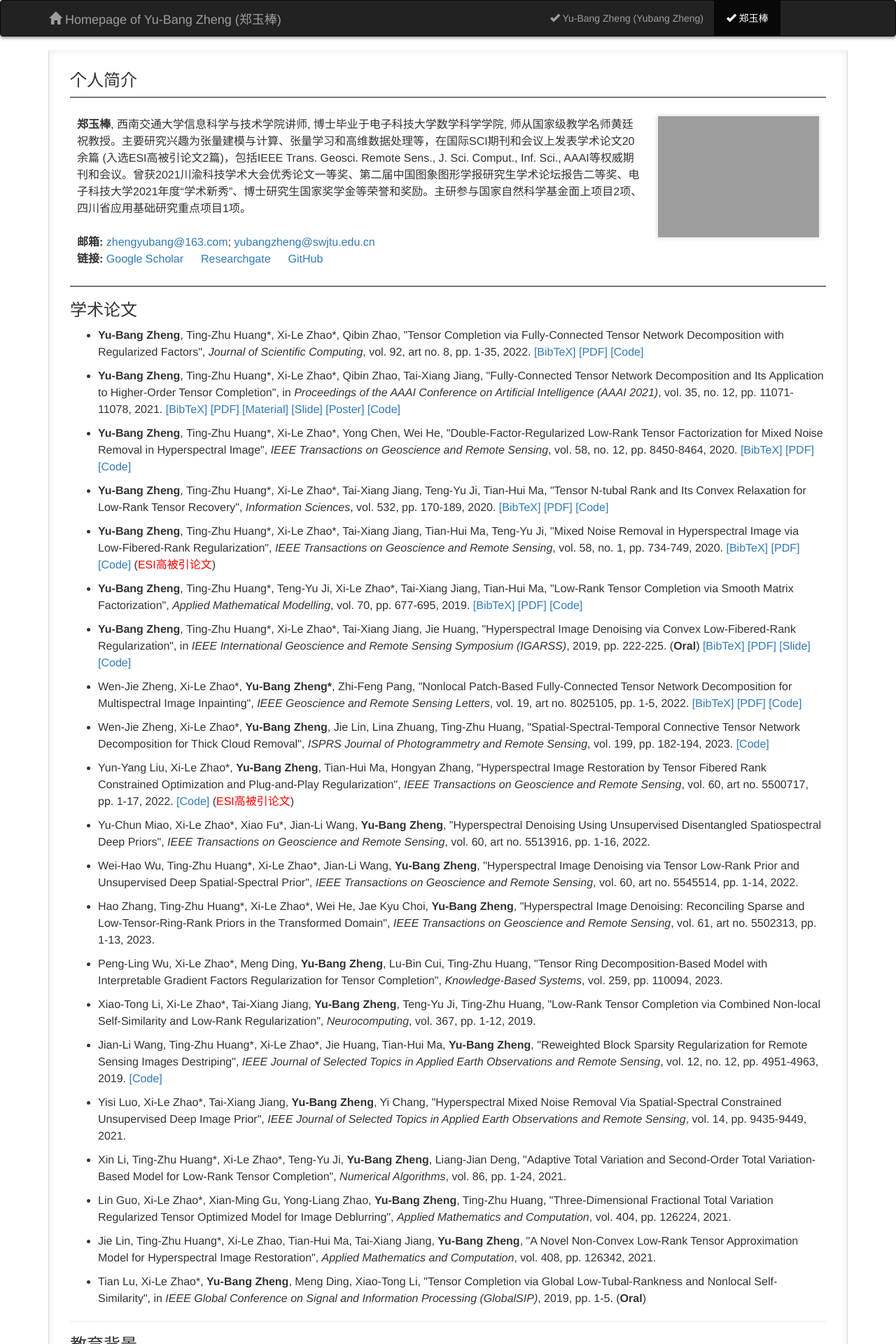
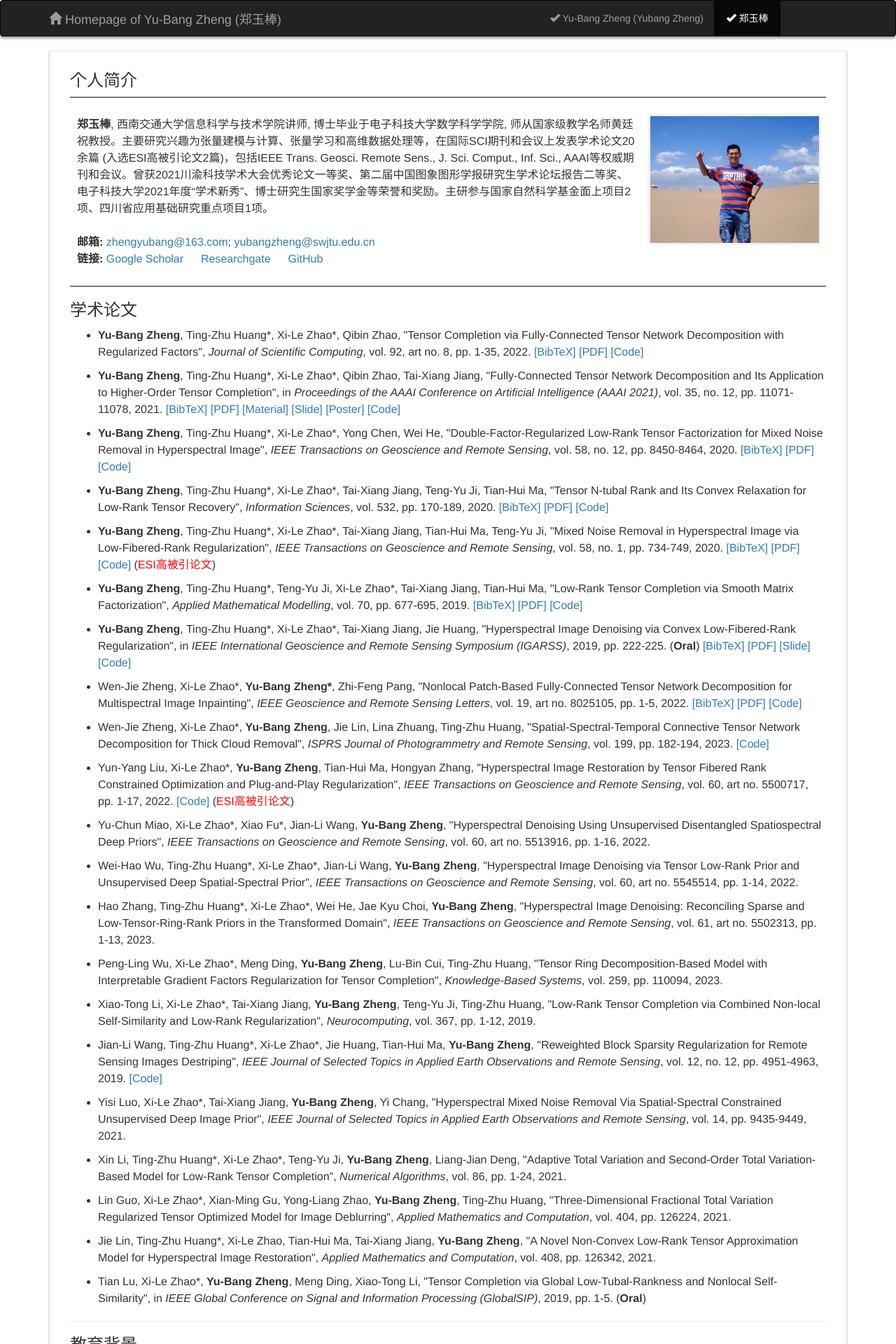
Before and after one commit to YuBangZheng/yubangzheng.github.io, a Jekyll site: the page built from pages/2_ybz_Chinese.md, in a window 1280 px wide. Shown: the top 1920 px of the page at 70% size. Built offline with Jekyll 4.4.1, drawn with Linux system fonts in a browser that asks for light colours; a script that is not in the unit is left out; comment, search, counter and statistics services are not loaded.

Commit message:
Update 2_ybz_Chinese.md

```diff
--- a/pages/2_ybz_Chinese.md
+++ b/pages/2_ybz_Chinese.md
@@ -50,7 +50,7 @@
 
 ### 个人简介
 
-| <br>**郑玉棒**, 西南交通大学信息科学与技术学院讲师, 博士毕业于电子科技大学数学科学学院, 师从国家级教学名师黄廷祝教授。主要研究兴趣为张量建模与计算、张量学习和高维数据处理等，在国际SCI期刊和会议上发表学术论文20余篇 (入选ESI高被引论文2篇)，包括IEEE Trans. Geosci. Remote Sens., J. Sci. Comput., Inf. Sci., AAAI等权威期刊和会议。曾获2021川渝科技学术大会优秀论文一等奖、第二届中国图象图形学报研究生学术论坛报告二等奖、电子科技大学2021年度“学术新秀”、博士研究生国家奖学金等荣誉和奖励。主研参与国家自然科学基金面上项目2项、四川省应用基础研究重点项目1项。<br> <br> **邮箱:** <zhengyubang@163.com>; <yubangzheng@swjtu.edu.cn>  <br> **链接:** [Google Scholar](https://scholar.google.com/citations?hl=en&user=3KH22NkAAAAJ)  &emsp; [Researchgate](https://www.researchgate.net/profile/Yu_Bang_Zheng)  &emsp; [GitHub](https://github.com/YuBangZheng/) <br><br>| &emsp;<img src="https://yubangzheng.github.io/images/yubangzhengshamo.jpg" width="1400"> &emsp; |
+| <br>**郑玉棒**, 西南交通大学信息科学与技术学院讲师, 博士毕业于电子科技大学数学科学学院, 师从国家级教学名师黄廷祝教授。主要研究兴趣为张量建模与计算、张量学习和高维数据处理等，在国际SCI期刊和会议上发表学术论文20余篇 (入选ESI高被引论文2篇)，包括IEEE Trans. Geosci. Remote Sens., J. Sci. Comput., Inf. Sci., AAAI等权威期刊和会议。曾获2021川渝科技学术大会优秀论文一等奖、第二届中国图象图形学报研究生学术论坛报告二等奖、电子科技大学2021年度“学术新秀”、博士研究生国家奖学金等荣誉和奖励。主研参与国家自然科学基金面上项目2项、四川省应用基础研究重点项目1项。<br> <br> **邮箱:** <zhengyubang@163.com>; <yubangzheng@swjtu.edu.cn>  <br> **链接:** [Google Scholar](https://scholar.google.com/citations?hl=en&user=3KH22NkAAAAJ)  &emsp; [Researchgate](https://www.researchgate.net/profile/Yu_Bang_Zheng)  &emsp; [GitHub](https://github.com/YuBangZheng/) <br><br>| &emsp;<img src="https://yubangzheng.github.io/images/yubangzhengshamob.jpg" width="1500"> &emsp; |
 
 
 ### 学术论文
```
